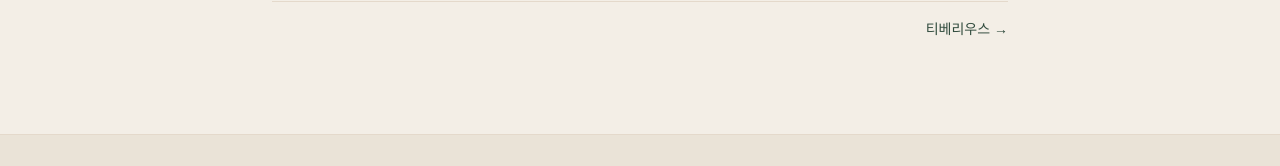
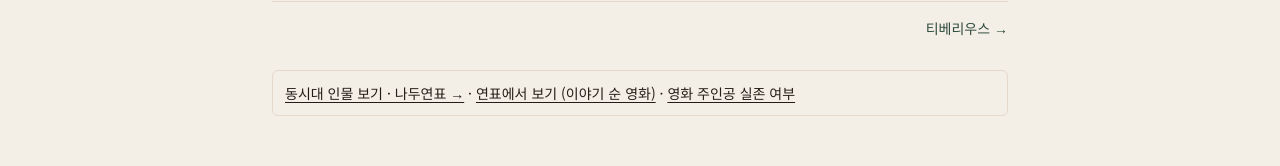
Before and after one commit to eomjinseong-art/rome-stories, a Next.js app: page /rulers/augustus in a window 1280 px wide. Shown: the part 1947-2113 px from the top of the page. Built offline with nearby package versions, Linux system fonts and the light colour scheme; no server answers.

Commit message:
나두연표 허브 링크: 동시대 인물·연표에서 보기·주인공 실존 여부 (#15)

```diff
--- a/app/movies/page.tsx
+++ b/app/movies/page.tsx
@@ -6,6 +6,7 @@ import { SisterStrip } from "@/components/SisterSites";
 import { movies } from "@/data/movies";
 import { breadcrumbLd, itemListLd, jsonLd, pageMetadata } from "@/lib/seo";
 import { OTHER_FILM_PAGES } from "@/lib/site";
+import { NadooHubFilmsLink } from "@/components/NadooHubLink";
 
 export const metadata = pageMetadata({
   title: "관련 영화",
@@ -41,6 +42,7 @@ export default function MoviesPage() {
         ))}
       </ul>
       <SisterStrip title="다른 사이트의 영화" en="Films on sister sites" links={OTHER_FILM_PAGES} />
+      <NadooHubFilmsLink />
     </div>
   );
 }
--- a/app/rulers/[slug]/page.tsx
+++ b/app/rulers/[slug]/page.tsx
@@ -13,6 +13,7 @@ import { SourceList } from "@/components/SourceList";
 import { rulerTreeHref } from "@/data/family-tree";
 import { emperors, kings, rulerBySlug, rulers } from "@/data/rulers";
 import { articleLd, breadcrumbLd, jsonLd, pageMetadata } from "@/lib/seo";
+import { NadooHubPersonLink } from "@/components/NadooHubLink";
 
 export function generateStaticParams() {
   return rulers.map((ruler) => ({ slug: ruler.slug }));
@@ -103,6 +104,7 @@ export default async function RulerPage({ params }: { params: Promise<{ slug: st
         prev={prev ? { href: `/rulers/${prev.slug}`, label: prev.nameKo } : undefined}
         next={next ? { href: `/rulers/${next.slug}`, label: next.nameKo } : undefined}
       />
+      <NadooHubPersonLink base="https://rome-stories.vercel.app/rulers/" slug={ruler.slug!} />
     </article>
   );
 }
--- /dev/null
+++ b/components/NadooHubLink.tsx
@@ -0,0 +1,41 @@
+/** 나두연표 허브로 가는 링크. 이야기 순 영화, 주인공 실존 여부, 동시대 인물. */
+const HUB = "https://nadoo-timeline.vercel.app";
+const YEARS: Record<string, Record<string, number>> = {"https://rome-stories.vercel.app/rulers/": {"romulus": -734, "numa": -694, "tullus-hostilius": -656, "ancus-marcius": -628, "tarquinius-priscus": -597, "servius-tullius": -556, "tarquinius-superbus": -522, "augustus": -6, "tiberius": 26, "claudius": 48, "nero": 61, "vespasian": 74, "trajan": 108, "hadrian": 128, "marcus-aurelius": 170, "diocletian": 294, "constantine": 322}};
+
+export function NadooHubPersonLink({ base, slug }: { base: string; slug: string }) {
+  const year = YEARS[base]?.[slug];
+  const contemporaries = year ? `${HUB}/contemporaries?year=${year}` : `${HUB}/contemporaries`;
+  return (
+    <aside aria-label="나두연표에서 보기" className="mt-8 rounded-md border border-line p-3 text-sm">
+      <a href={contemporaries} target="_blank" rel="noopener noreferrer" className="underline underline-offset-4">
+        동시대 인물 보기 · 나두연표 →
+      </a>
+      {" · "}
+      <a href={`${HUB}/films`} target="_blank" rel="noopener noreferrer" className="underline underline-offset-4">
+        연표에서 보기 (이야기 순 영화)
+      </a>
+      {" · "}
+      <a href={`${HUB}/protagonists`} target="_blank" rel="noopener noreferrer" className="underline underline-offset-4">
+        영화 주인공 실존 여부
+      </a>
+    </aside>
+  );
+}
+
+export function NadooHubFilmsLink() {
+  return (
+    <aside aria-label="나두연표 영화 허브" className="mt-8 rounded-md border border-line p-3 text-sm">
+      <a href={`${HUB}/films`} target="_blank" rel="noopener noreferrer" className="underline underline-offset-4">
+        모든 역사 영화를 이야기 속 해 순서로 보기 · 나두연표 →
+      </a>
+      {" · "}
+      <a href={`${HUB}/protagonists`} target="_blank" rel="noopener noreferrer" className="underline underline-offset-4">
+        주인공은 실존 인물일까
+      </a>
+      {" · "}
+      <a href={`${HUB}/contemporaries`} target="_blank" rel="noopener noreferrer" className="underline underline-offset-4">
+        동시대 인물
+      </a>
+    </aside>
+  );
+}
```
